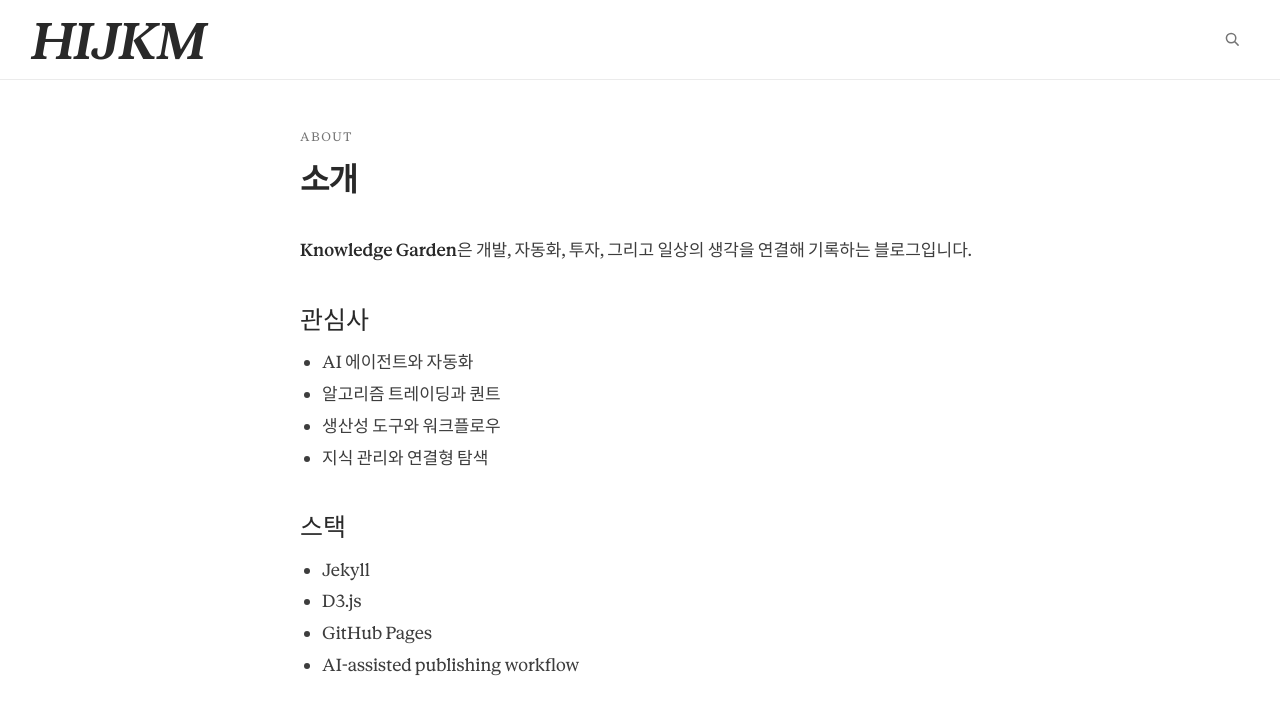
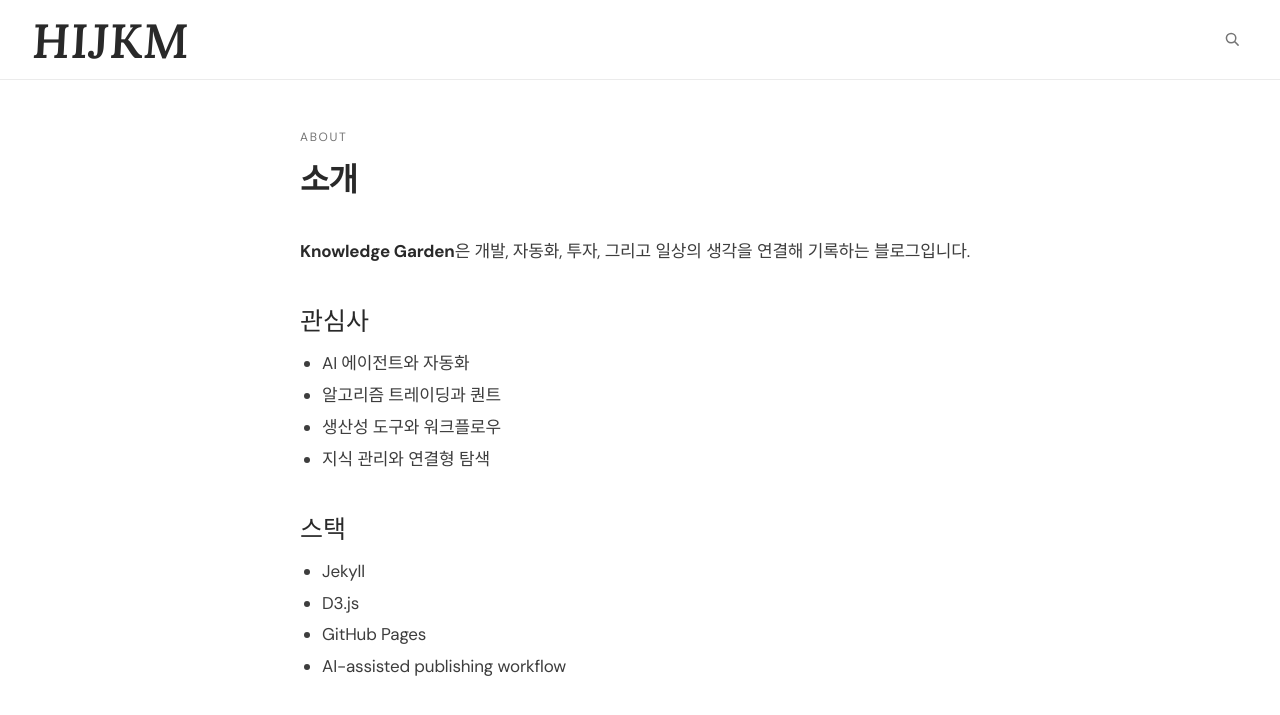
Before and after one commit to HIJKM/HIJKM.github.io, a Jekyll site: the page built from about.md, in a window 1280 px wide. Shown: the top 715 px of the page. Built offline with Jekyll 4.4.1, drawn with Linux system fonts in a browser that asks for light colours; nearby versions of some CDN libraries.

Commit message:
26.07.19: 원래 글꼴로 복원

```diff
--- a/_layouts/default.html
+++ b/_layouts/default.html
@@ -5,6 +5,9 @@
   <meta name="viewport" content="width=device-width, initial-scale=1.0" />
   <title>{% if page.title %}{{ page.title }} | {% endif %}{{ site.title }}</title>
   <link rel="stylesheet" href="{{ '/assets/css/main.css' | relative_url }}" />
+  <link rel="preconnect" href="https://fonts.googleapis.com">
+  <link rel="preconnect" href="https://fonts.gstatic.com" crossorigin>
+  <link href="https://fonts.googleapis.com/css2?family=DM+Sans:ital,opsz,wght@0,9..40,400;0,9..40,500;0,9..40,700;1,9..40,400&family=Lora:ital,wght@0,400;0,600;0,700;1,400;1,600;1,700&family=JetBrains+Mono:wght@400;500&display=swap" rel="stylesheet">
 </head>
 <body class="page-{{ page.layout | default: 'default' }}{% if page.url == '/' %} is-home{% endif %}{% if page.url == '/graph/' %} page-graph{% endif %}">
 
--- a/assets/css/main.css
+++ b/assets/css/main.css
@@ -11,34 +11,9 @@
   --accent:     #1a8917;
   --content-w:  728px;
   --list-w:     680px;
-  --font-sans:  "Anthropic Sans", -apple-system, BlinkMacSystemFont, "Apple SD Gothic Neo", "Malgun Gothic", "Noto Sans KR", "Segoe UI", system-ui, sans-serif;
-  --font-serif: "Anthropic Serif", -apple-system, BlinkMacSystemFont, "Apple SD Gothic Neo", "Malgun Gothic", "Noto Sans KR", Georgia, "Times New Roman", serif;
+  --font-sans:  "DM Sans", "Helvetica Neue", Helvetica, Arial, sans-serif;
+  --font-serif: "Lora", Georgia, "Times New Roman", serif;
   --font-mono:  "JetBrains Mono", "Fira Code", monospace;
-}
-
-@font-face {
-  font-family: "Anthropic Sans";
-  src: url("/assets/fonts/anthropic/AnthropicSans_Roman_Web.reference.woff2") format("woff2");
-  font-style: normal;
-  font-display: swap;
-}
-@font-face {
-  font-family: "Anthropic Sans";
-  src: url("/assets/fonts/anthropic/AnthropicSans_Italic_Web.reference.woff2") format("woff2");
-  font-style: italic;
-  font-display: swap;
-}
-@font-face {
-  font-family: "Anthropic Serif";
-  src: url("/assets/fonts/anthropic/AnthropicSerif_Roman_Web.reference.woff2") format("woff2");
-  font-style: normal;
-  font-display: swap;
-}
-@font-face {
-  font-family: "Anthropic Serif";
-  src: url("/assets/fonts/anthropic/AnthropicSerif_Italic_Web.reference.woff2") format("woff2");
-  font-style: italic;
-  font-display: swap;
 }
 
 /* ============================================================
@@ -52,8 +27,8 @@ body {
   margin: 0;
   background: var(--bg);
   color: var(--ink);
-  font-family: var(--font-serif);
-  line-height: 1.55;
+  font-family: var(--font-sans);
+  line-height: 1.6;
   overflow-x: hidden;
   -webkit-font-smoothing: antialiased;
 }
@@ -1531,9 +1506,9 @@ body.page-graph .graph-surface {
   }
 
   .post-content {
-    font-family: var(--font-serif);
+    font-family: var(--font-sans);
     line-height: 1.62;
-    letter-spacing: 0;
+    letter-spacing: -0.01em;
   }
 }
 
```
Also changed, not shown: assets/fonts/anthropic/AnthropicSans_Italic_Web.reference.woff2 (deleted), assets/fonts/anthropic/AnthropicSans_Roman_Web.reference.woff2 (deleted), assets/fonts/anthropic/AnthropicSerif_Italic_Web.reference.woff2 (deleted), assets/fonts/anthropic/AnthropicSerif_Roman_Web.reference.woff2 (deleted).
